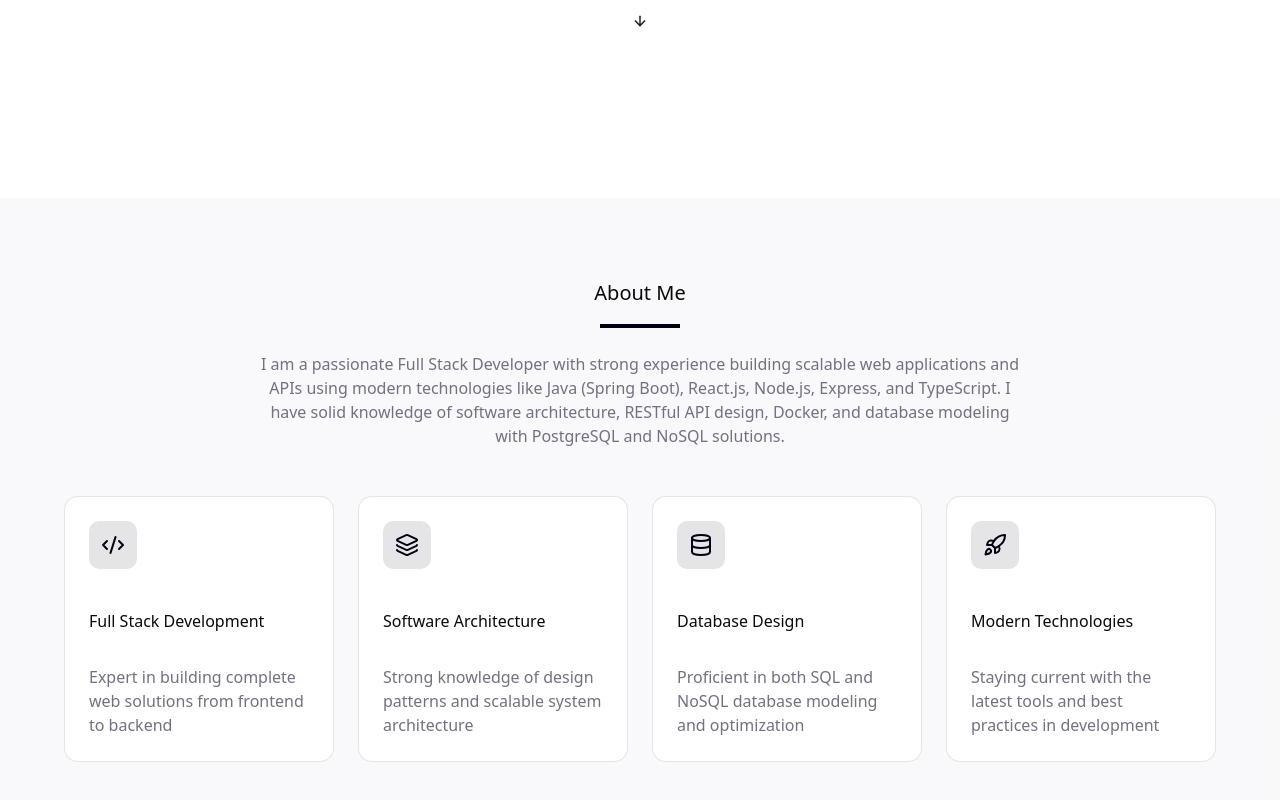
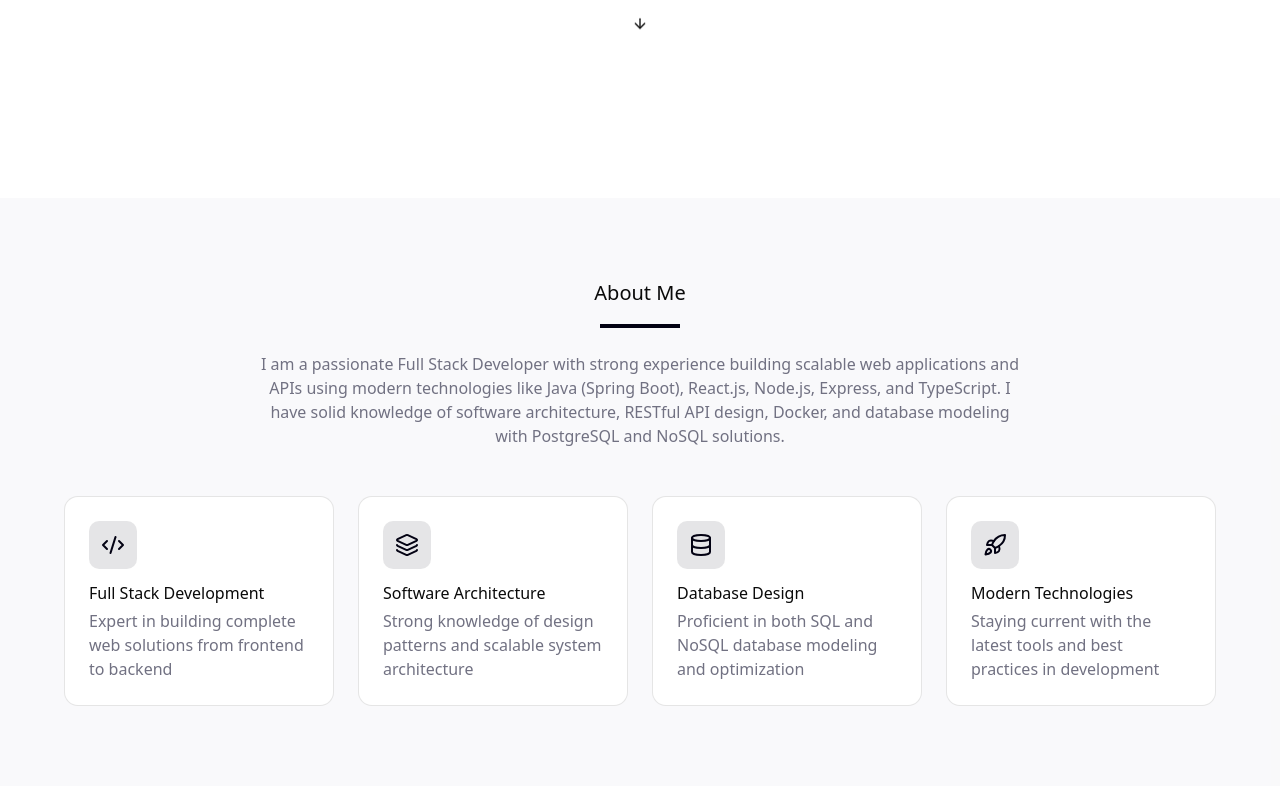
Before and after one commit to joaovictor-jpg/portfilio, a Next.js app: page / in a window 1280 px wide. Shown: the part 602-1402 px from the top of the page. Built offline with nearby package versions, Linux system fonts and the light colour scheme.

Commit message:
refactor: centralize About section data and improve Card usage

```diff
--- a/src/app/components/about/About.tsx
+++ b/src/app/components/about/About.tsx
@@ -1,34 +1,7 @@
-import { Card } from "@/app/components/ui/card/Card";
-import { Code2, Database, Layers, Rocket } from "lucide-react";
+import { Card, CardContent, CardDescription, CardTitle } from "@/app/components/ui/card/Card";
+import { highlights } from "@/app/components/about/aboutData";
 
 export function About() {
-  const highlights = [
-    {
-      icon: Code2,
-      title: "Full Stack Development",
-      description:
-        "Expert in building complete web solutions from frontend to backend",
-    },
-    {
-      icon: Layers,
-      title: "Software Architecture",
-      description:
-        "Strong knowledge of design patterns and scalable system architecture",
-    },
-    {
-      icon: Database,
-      title: "Database Design",
-      description:
-        "Proficient in both SQL and NoSQL database modeling and optimization",
-    },
-    {
-      icon: Rocket,
-      title: "Modern Technologies",
-      description:
-        "Staying current with the latest tools and best practices in development",
-    },
-  ];
-
     return (
         <section id="about" className="py-20 px-4 sm:px-6 lg:px-8 bg-muted/30">
             <div className="max-w-6xl mx-auto">
@@ -46,16 +19,17 @@ export function About() {
                 </div>
 
                 <div className="grid grid-cols-1 md:grid-cols-2 lg:grid-cols-4 gap-6 mt-12">
-          {highlights.map((highlight, index) => (
-            <Card
-              key={index}
-              className="p-6 hover:shadow-lg transition-shadow duration-300 border-border"
-            >
+                    {highlights.map((highlight) => (
+                        <Card key={highlight.title} className="hover:shadow-lg transition-shadow duration-300 border-border">
+                            <CardContent className="pt-6">
                                 <div className="mb-4 p-3 bg-primary/10 rounded-lg w-fit">
                                     <highlight.icon className="h-6 w-6 text-primary" />
                                 </div>
-              <h3 className="mb-2">{highlight.title}</h3>
-              <p className="text-muted-foreground">{highlight.description}</p>
+                                <CardTitle asChild className="mb-2">
+                                    <h3>{highlight.title}</h3>
+                                </CardTitle>
+                                <CardDescription>{highlight.description}</CardDescription>
+                            </CardContent>
                         </Card>
                     ))}
                 </div>
--- /dev/null
+++ b/src/app/components/about/aboutData.ts
@@ -0,0 +1,14 @@
+import { Code2, Database, Layers, Rocket, type LucideIcon } from "lucide-react";
+
+export interface HighlightItem {
+  icon: LucideIcon;
+  title: string;
+  description: string;
+}
+
+export const highlights: HighlightItem[] = [
+  { icon: Code2, title: "Full Stack Development", description: "Expert in building complete web solutions from frontend to backend", },
+  { icon: Layers, title: "Software Architecture", description: "Strong knowledge of design patterns and scalable system architecture" },
+  { icon: Database, title: "Database Design", description: "Proficient in both SQL and NoSQL database modeling and optimization" },
+  { icon: Rocket, title: "Modern Technologies", description: "Staying current with the latest tools and best practices in development" },
+];
```
Lines whose indentation alone changed are shown as unchanged.
